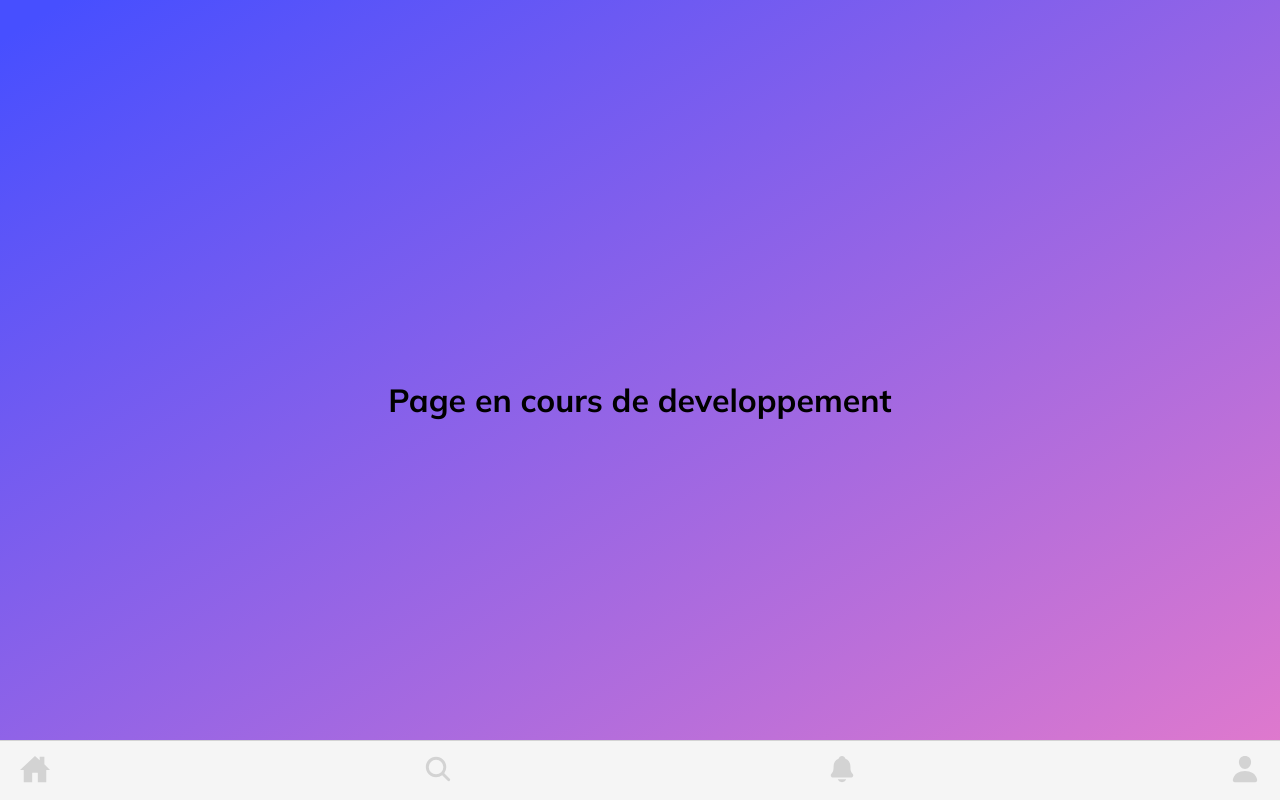
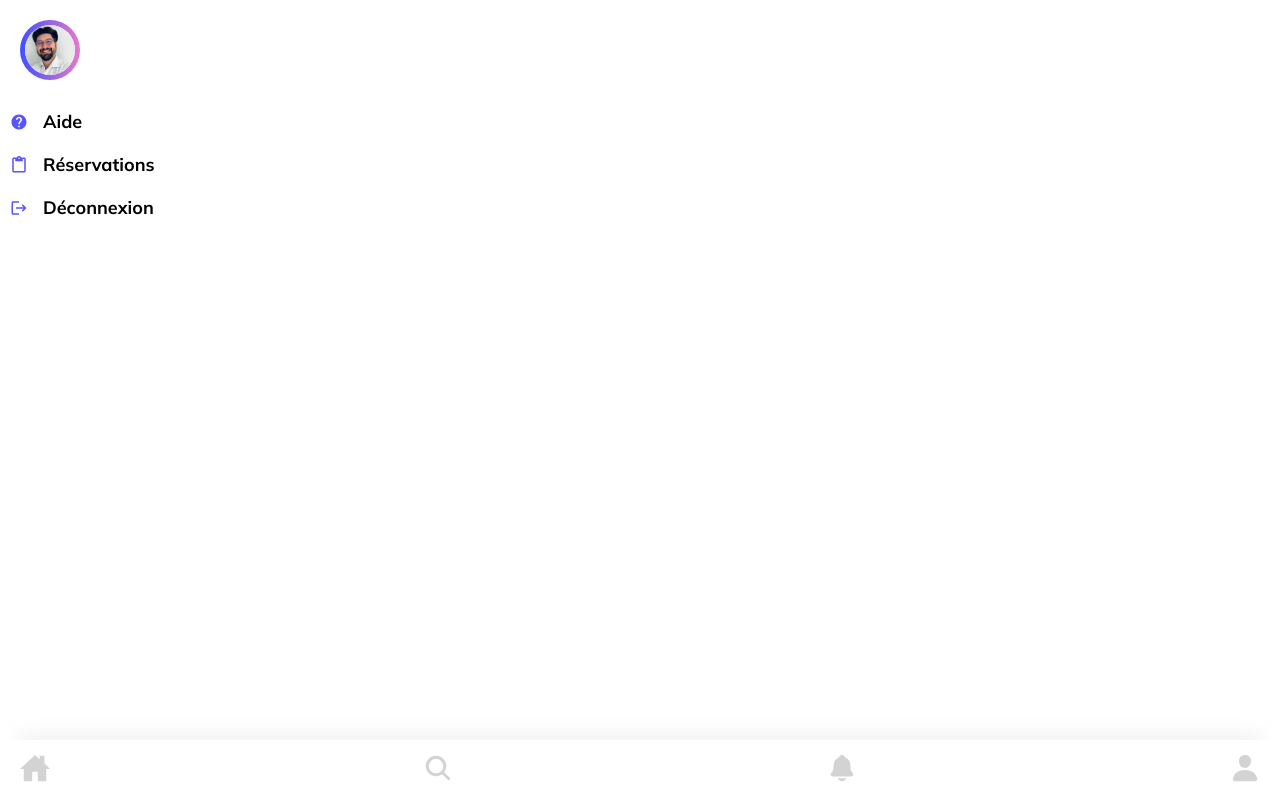
Before and after one commit to WildCodeSchool-2023-09/JS-RemoteFR-jurascripts-P3-Babyplace, a React (Vite) app in the folder frontend/: page /parents/profile in a window 1280 px wide. Built offline with nearby package versions, Linux system fonts and the light colour scheme; no server answers; sample sign-in values are in the browser's storage.

Commit message:
add layout profile page and build profile page

```diff
--- a/frontend/src/components/parents/Profile.jsx
+++ b/frontend/src/components/parents/Profile.jsx
@@ -1,12 +1,22 @@
-import React from "react";
-import NavBar from "./NavBar";
+import { MdContentPaste, MdHelp, MdLogout } from "react-icons/md";
+import { Link } from "react-router-dom";
 import "../../styles/profile.scss";
 
 function Profile() {
   return (
     <div className="profile">
-      <h1>Page en cours de developpement</h1>
-      <NavBar />
+      <Link to="/parents/rules" className="navigation">
+        <MdHelp className="icons_profile" />
+        <span>Aide</span>
+      </Link>
+      <Link to="/parents/reservations" className="navigation">
+        <MdContentPaste className="icons_profile" />
+        <span>Réservations</span>
+      </Link>
+      <Link to="/" className="navigation">
+        <MdLogout className="icons_profile" />
+        <span>Déconnexion</span>
+      </Link>
     </div>
   );
 }
--- a/frontend/src/main.jsx
+++ b/frontend/src/main.jsx
@@ -23,6 +23,7 @@ import DossierEnfants from "./pages/parents/DossierEnfants";
 import DossierInscription from "./pages/parents/DossierInscription";
 import DossierParents from "./pages/parents/DossierParents";
 import Layout from "./pages/parents/Layout";
+import LayoutProfile from "./pages/parents/LayoutProfile";
 import ParentsConnexion from "./pages/parents/ParentsConnexion";
 import ParentsInscription from "./pages/parents/ParentsInscription";
 import ParentsTutorial from "./pages/parents/ParentsTutorial";
@@ -65,7 +66,17 @@ const router = createBrowserRouter([
         children: [
           {
             path: "profile",
-            element: isAuthenticated() ? <Profile /> : <Navigate to="/" />,
+            element: isAuthenticated() ? (
+              <LayoutProfile />
+            ) : (
+              <Navigate to="/" />
+            ),
+            children: [
+              {
+                path: "",
+                element: <Profile />,
+              },
+            ],
           },
           {
             path: "reservation",
--- /dev/null
+++ b/frontend/src/pages/parents/LayoutProfile.jsx
@@ -0,0 +1,45 @@
+import axios from "axios";
+import { useEffect, useState } from "react";
+import { Outlet } from "react-router-dom";
+import avatar from "../../assets/avatar.png";
+import "../../styles/layoutprofile.scss";
+
+function LayoutProfile() {
+  const [profile, setProfile] = useState([]);
+
+  // const { id } = useParams();
+
+  useEffect(() => {
+    axios
+      .get(`${import.meta.env.VITE_BACKEND_URL}/api/parents/1`)
+      .then((response) => {
+        const result = response.data;
+        setProfile(result);
+        console.info(result);
+      })
+      .catch((error) => {
+        console.error("Erreur lors de la récupération des données:", error);
+      });
+  }, []);
+
+  console.info(profile);
+  return (
+    <>
+      <header className="headbar">
+        {" "}
+        <picture className="picture">
+          <img src={avatar} alt="avatar" />
+        </picture>
+        <div>
+          <h2>
+            {profile.first_name} {profile.last_name}
+          </h2>
+          <p>{profile.birth_name}</p>
+        </div>
+      </header>
+      <Outlet />
+    </>
+  );
+}
+
+export default LayoutProfile;
--- /dev/null
+++ b/frontend/src/styles/layoutprofile.scss
@@ -0,0 +1,41 @@
+@import "./variables";
+
+.headbar {
+  height: 100px;
+  display: flex;
+  align-items: center;
+  gap: 40px;
+  background: white;
+  box-shadow: 0px 25px 20px -20px rgba(222, 219, 219, 0.45);
+  .picture {
+    display: flex;
+    justify-content: center;
+    align-items: center;
+    margin-left: 20px;
+    border: 5px solid transparent;
+    border-radius: 9999px;
+    background: linear-gradient(to right, white, white),
+      linear-gradient(
+        to right,
+        rgba(71, 79, 255) 2.49%,
+        rgba(89, 84, 249) 13.34%,
+        rgb(227, 122, 204) 99.05%
+      );
+    background-clip: padding-box, border-box;
+    background-origin: padding-box, border-box;
+    width: 60px;
+    height: 60px;
+
+    img {
+      padding: 5px;
+      width: 60px;
+      object-fit: cover;
+      height: 60px;
+      border-radius: 9999px;
+    }
+  }
+  p {
+    font-size: 14px;
+    color: rgb(112, 65, 232);
+  }
+}
--- a/frontend/src/styles/navbar.scss
+++ b/frontend/src/styles/navbar.scss
@@ -1,12 +1,12 @@
 .navbar_parents {
-  border-top: 1px solid lightgrey;
+  box-shadow: 0px -25px 20px -20px rgba(222, 219, 219, 0.45);
   position: fixed;
   bottom: 0;
   width: 100%;
   display: flex;
   align-items: center;
   justify-content: space-between;
-  background-color: whitesmoke;
+  background-color: white;
   height: 60px;
   padding: 0 10px;
   .active {
--- a/frontend/src/styles/profile.scss
+++ b/frontend/src/styles/profile.scss
@@ -1,7 +1,24 @@
 .profile {
-  min-height: 100svh;
+  min-height: calc(100svh - 160px);
   display: flex;
-  justify-content: center;
-  align-items: center;
-  text-align: center;
+  flex-direction: column;
+  background-color: white;
+  .navigation {
+    margin: 10px;
+    font-size: 18px;
+    text-decoration: none;
+    color: black;
+    font-weight: 700;
+    display: flex;
+    align-items: center;
+    gap: 15px;
+    .icons_profile {
+      color: rgb(89, 84, 249);
+    }
+    span {
+      &:hover {
+        color: palevioletred;
+      }
+    }
+  }
 }
```
